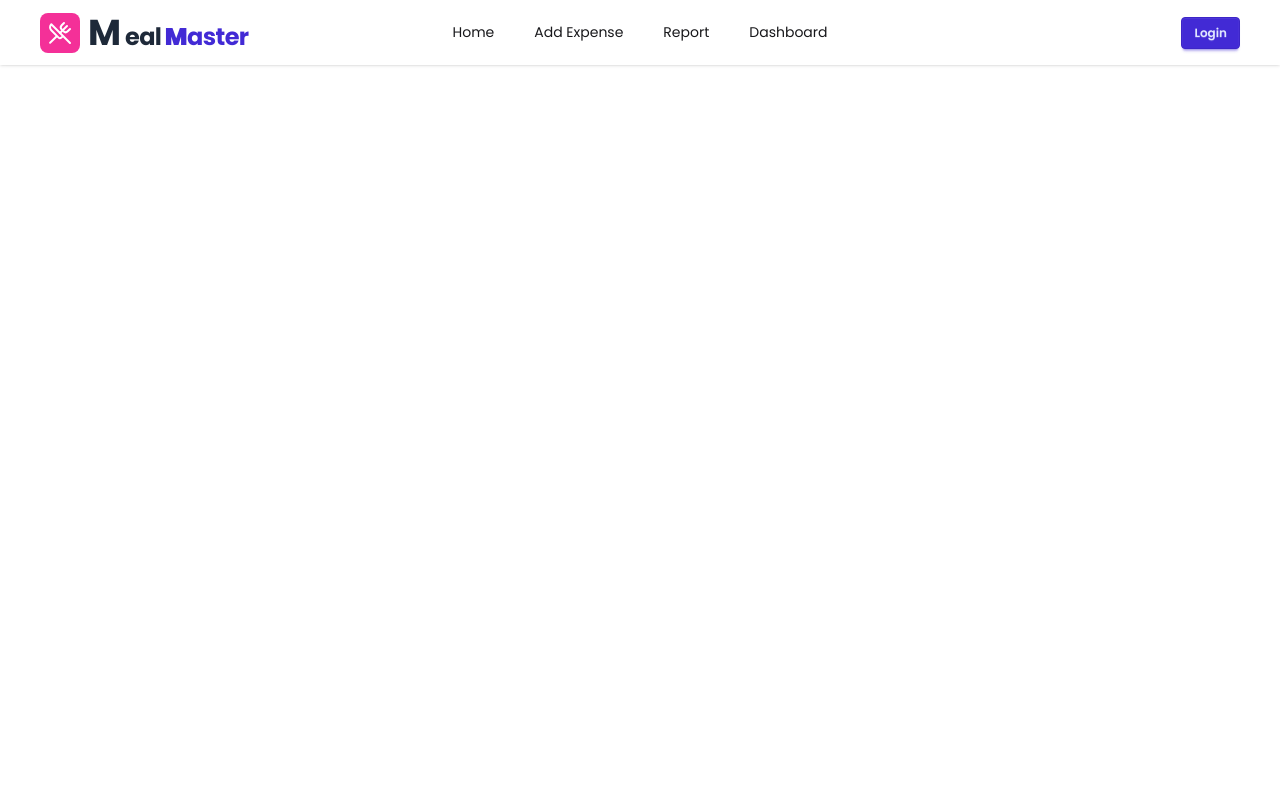
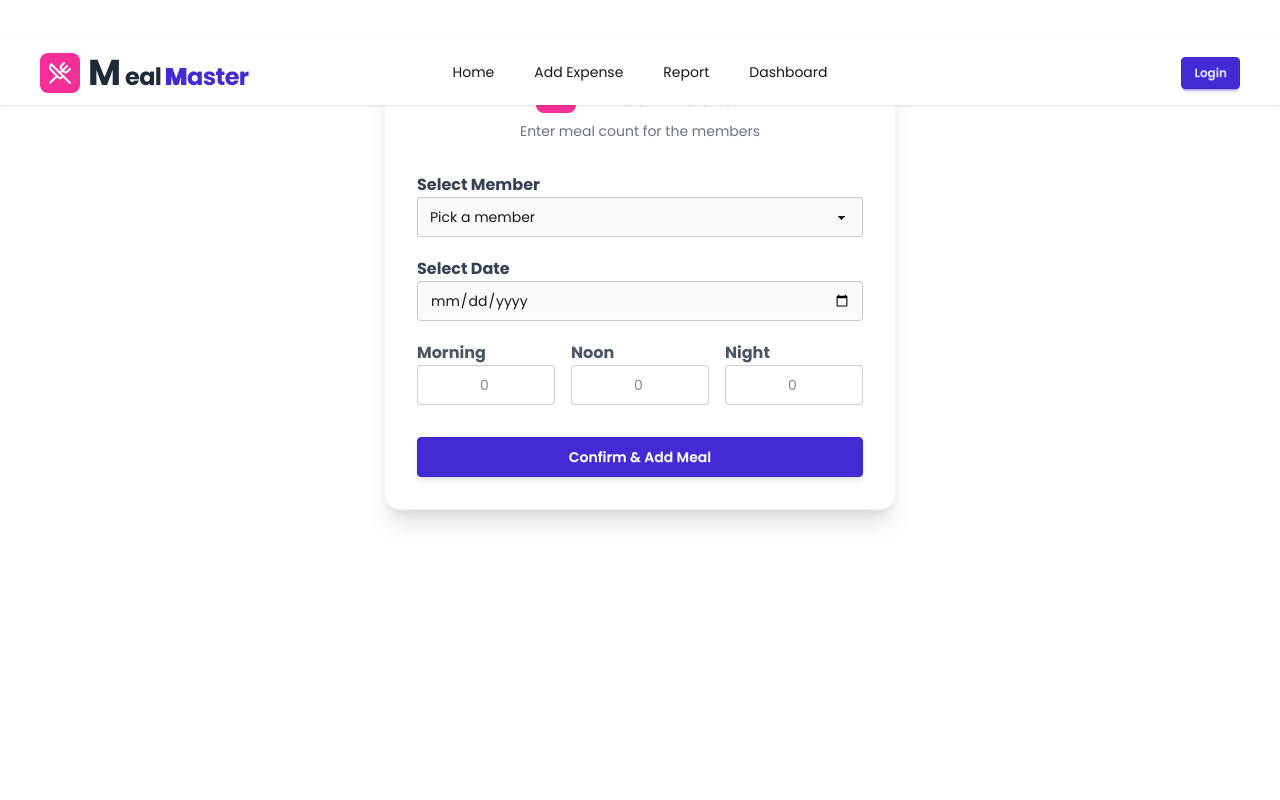
Before and after one commit to mehadhossen123/meal-master-frontend, a React (Vite) app: page /add-meal in a window 1280 px wide. Shown: the top 800 px of the page. Built offline with nearby package versions, Linux system fonts and the light colour scheme; no server answers.

Commit message:
make add  meal form with form hook

```diff
--- a/src/Router/Route.jsx
+++ b/src/Router/Route.jsx
@@ -62,6 +62,10 @@ export const router = createBrowserRouter([
         path: "/dashboard/my-expense",
         element: <MyExpense></MyExpense>
       },
+      {
+        path: "/dashboard/add-meal",
+        element:<AddMeal></AddMeal>
+      },
     ],
   },
   {
--- a/src/layout/DashboardLayout.jsx
+++ b/src/layout/DashboardLayout.jsx
@@ -1,8 +1,12 @@
 import React from 'react';
 import { GiExpense } from 'react-icons/gi';
 import { Link, Outlet } from 'react-router';
+import useRole from '../hook/useRole';
+import { IoIosAdd } from 'react-icons/io';
 
 const DashboardLayout = () => {
+  const {userRole}=useRole()
+  console.log("User role ",userRole)
     return (
       <div>
         <div className="drawer lg:drawer-open">
@@ -34,7 +38,9 @@ const DashboardLayout = () => {
               <div className="px-4">Navbar Title</div>
             </nav>
             {/* Page content here */}
-            <div className="p-4"><Outlet></Outlet></div>
+            <div className="p-4">
+              <Outlet></Outlet>
+            </div>
           </div>
 
           <div className="drawer-side is-drawer-close:overflow-visible">
@@ -72,7 +78,7 @@ const DashboardLayout = () => {
                   </Link>
                 </li>
 
-                {/* List item */}
+                {/* My expense  */}
                 <li>
                   <Link
                     to={"/dashboard/my-expense"}
@@ -84,6 +90,23 @@ const DashboardLayout = () => {
                     <span className="is-drawer-close:hidden">My Expense</span>
                   </Link>
                 </li>
+
+                {/* Manager er role is here  */}
+                {userRole == "manager" && (
+                  <>
+                    <li>
+                      <Link
+                        to={"/dashboard/add-meal"}
+                        className="is-drawer-close:tooltip is-drawer-close:tooltip-right"
+                        data-tip="Add-meal"
+                      >
+                        {/* Settings icon */}
+                        <IoIosAdd />
+                        <span className="is-drawer-close:hidden">Add meal</span>
+                      </Link>
+                    </li>
+                  </>
+                )}
               </ul>
             </div>
           </div>
--- a/src/pages/AddMeal.jsx
+++ b/src/pages/AddMeal.jsx
@@ -1,9 +1,158 @@
 import React from 'react';
+import Logo from '../component/Logo';
+import { motion } from 'framer-motion';
+import { useForm } from 'react-hook-form';
+
 
 const AddMeal = () => {
+  const {register,handleSubmit,formState:{errors}}=useForm()
+
+  const handleAddMeal=(data)=>{
+    console.log("this is details abot meal",data)
+  }
     return (
       <div>
-        <h1 className=''> this is mail </h1>
+        <div className="max-w-lg mx-auto mt-10 p-8 bg-white rounded-2xl shadow-xl border border-gray-100">
+          <h2 className="text-2xl font-bold text-gray-800 mb-2 flex justify-center text-center">
+            <Logo></Logo>
+          </h2>
+          <p className="text-sm text-gray-500 text-center mb-8">
+            Enter meal count for the members
+          </p>
+
+          <form onSubmit={handleSubmit(handleAddMeal)}>
+            {/* Member Selection */}
+            <div className="form-control w-full mb-5">
+              <label className="label">
+                <span className="label-text font-bold text-gray-700">
+                  Select Member
+                </span>
+              </label>
+              <motion.select
+                {...register("name", { required: true })}
+                initial={{ opacity: 0, y: 70 }}
+                animate={{ opacity: 1, y: 0 }}
+                transition={{ duration: 0.4 }}
+                className="select select-bordered w-full focus:ring-2 focus:ring-primary focus:outline-none bg-gray-50"
+              >
+                <option disabled selected>
+                  Pick a member
+                </option>
+                <option>Mehad</option> {/* Dummy 1 */}
+                <option>Mosaref</option>
+                <option>Sakil</option>
+                <option>Liton</option>
+                <option>Riyaz</option>
+                <option>Rasel</option>
+                <option>Akash</option>
+                <option>Mehedy</option>
+                <option>Ali</option>
+                <option>Ibrahim</option>
+                <option>Tanvir</option>
+                <option>Osman</option>
+                <option>Hujur</option>
+                <option>Jahir</option>
+              </motion.select>
+              {errors.name && (
+                <span className="text-red-500">This field is required</span>
+              )}
+            </div>
+
+            {/* Date Input */}
+            <div className="form-control w-full mb-5">
+              <label className="label">
+                <span className="label-text font-bold text-gray-700">
+                  Select Date
+                </span>
+              </label>
+              <motion.input
+                {...register("date", { required: true })}
+                initial={{ opacity: 0, y: 60 }}
+                animate={{ opacity: 1, y: 0 }}
+                transition={{ duration: 0.6 }}
+                type="date"
+                className="input input-bordered w-full focus:ring-2 focus:ring-primary focus:outline-none bg-gray-50"
+              />
+              {errors.date && (
+                <span className="text-red-500">This field is required</span>
+              )}
+            </div>
+
+            {/* Meal Count Section (Three Columns) */}
+            <div className="grid grid-cols-3 gap-4 mb-8">
+              {/* Morning */}
+              <div className="form-control">
+                <label className="label">
+                  <span className="label-text font-bold text-gray-600">
+                    Morning
+                  </span>
+                </label>
+                <motion.input
+                  {...register("morning", { required: true })}
+                  initial={{ opacity: 0, y: 50 }}
+                  animate={{ opacity: 1, y: 0 }}
+                  transition={{ duration: 0.8 }}
+                  type="number"
+                  step="0.5"
+                  placeholder="0"
+                  className="input input-bordered w-full text-center focus:border-primary"
+                />
+                {errors.morning && (
+                  <span className="text-red-500">This field is required</span>
+                )}
+              </div>
+              {/* Noon */}
+              <div className="form-control">
+                <label className="label">
+                  <span className="label-text font-bold text-gray-600">
+                    Noon
+                  </span>
+                </label>
+                <motion.input
+                  {...register("noon", { required: true })}
+                  initial={{ opacity: 0, y: 40 }}
+                  animate={{ opacity: 1, y: 0 }}
+                  transition={{ duration: 0.9 }}
+                  type="number"
+                  step="0.5"
+                  placeholder="0"
+                  className="input input-bordered w-full text-center focus:border-primary"
+                />
+                {errors.noon && (
+                  <span className="text-red-500">This field is required</span>
+                )}
+              </div>
+              {/* Night */}
+              <div className="form-control">
+                <label className="label">
+                  <span className="label-text font-bold text-gray-600">
+                    Night
+                  </span>
+                </label>
+                <motion.input
+                  {...register("night", { required: true })}
+                  initial={{ opacity: 0, y: 30 }}
+                  animate={{ opacity: 1, y: 0 }}
+                  transition={{ duration: 0.6 }}
+                  type="number"
+                  step="0.5"
+                  placeholder="0"
+                  className="input input-bordered w-full text-center focus:border-primary"
+                />
+                {errors.night && (
+                  <span className="text-red-500">This field is required</span>
+                )}
+              </div>
+            </div>
+
+            {/* Submit Button */}
+            <div className="form-control">
+              <button type='submit' className="btn hover:bg-secondary btn-primary bg-primary w-full text-white shadow-md hover:shadow-lg transform transition active:scale-95">
+                Confirm & Add Meal
+              </button>
+            </div>
+          </form>
+        </div>
       </div>
     );
 };
--- a/src/pages/Expense.jsx
+++ b/src/pages/Expense.jsx
@@ -6,7 +6,6 @@ import { AuthContext } from "../auth/AuthContext";
 import Swal from "sweetalert2";
 import Loading from "../component/Loading";
 import { motion } from "framer-motion";
-
 
 const Expense = () => {
   const {
@@ -32,8 +31,7 @@ const Expense = () => {
       if (!user?.email) {
         return;
       }
-      const result = await publicAxios.post(
-        `/expenses?email=${user?.email}`,
+      const result = await publicAxios.post( `/expenses?email=${user?.email}`,
         productDetails,
       );
 
@@ -200,7 +198,7 @@ const Expense = () => {
           <button
             disabled={bLoading}
             type="submit"
-            className="w-full cursor-pointer bg-primary text-white py-2 rounded-md font-semibold transition"
+            className="w-full hover:bg-secondary cursor-pointer bg-primary text-white py-2 rounded-md font-semibold transition"
           >
             {bLoading ? (
               <span className="loading loading-spinner"></span>
```
